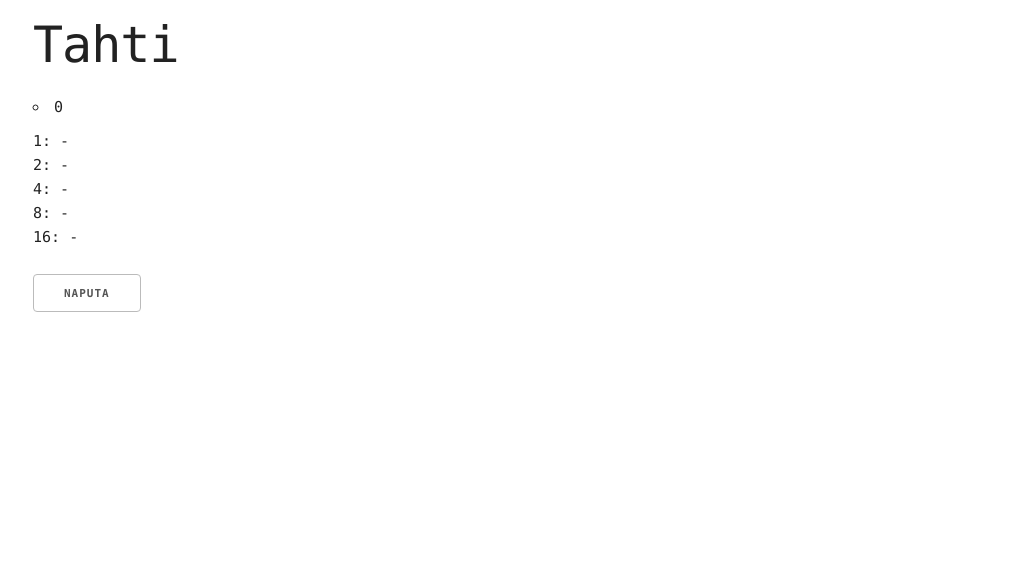
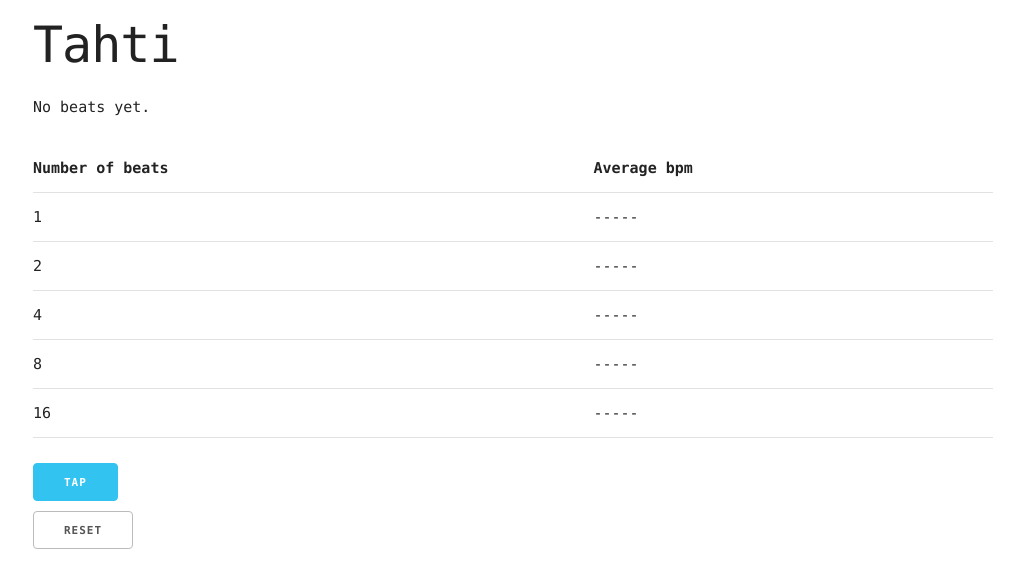
Before and after one commit to suniala/tonart, a React (Create React App) app: page / in a window 1280 px wide. Shown: the top 588 px of the page, without its empty margins (127-1151 px from the left). Built offline with nearby package versions, Linux system fonts and the light colour scheme.

Commit message:
Nicer layout, reset button

```diff
--- a/src/Bpm.tsx
+++ b/src/Bpm.tsx
@@ -10,10 +10,10 @@ interface Props {
 class Bpm extends React.Component<Props, {}> {
     render() {
         return (
-            <div>
-                <span>{this.props.count}: </span>
-                <span>{this.props.bpm ? format.format(this.props.bpm) : '-'}</span>
-            </div>
+            <tr>
+                <td>{this.props.count}</td>
+                <td>{this.props.bpm ? format.format(this.props.bpm) : '-----'}</td>
+            </tr>
         );
     }
 }
--- a/src/Tahti.tsx
+++ b/src/Tahti.tsx
@@ -1,9 +1,6 @@
 import * as React from 'react';
 import * as _ from 'lodash';
 import Bpm from "./Bpm";
-
-interface Props {
-}
 
 interface Beat {
     count: number
@@ -33,8 +30,8 @@ const countBpm = (beatQueue: Beat[], beats: number): number | undefined => {
     }
 };
 
-class Tahti extends React.Component<Props, State> {
-    constructor(props: Props) {
+class Tahti extends React.Component<{}, State> {
+    constructor(props: {}) {
         super(props);
         this.state = {
             beatQueue: [],
@@ -42,7 +39,7 @@ class Tahti extends React.Component<Props, State> {
         };
     }
 
-    private handleNaputa = () => {
+    private handleTap = () => {
         this.setState((prev) => {
             const count = _.isEmpty(prev.beatQueue) ? 1 : (_.last(prev.beatQueue) as Beat).count + 1;
             let beatQueue = _.concat([{count: count, ts: new Date()}], prev.beatQueue);
@@ -59,20 +56,39 @@ class Tahti extends React.Component<Props, State> {
         });
     };
 
+    // noinspection JSUnusedLocalSymbols
+    private handleReset = () => this.setState((prev) => ({beatQueue: [], beatCountBpms: {}}));
+
     render() {
         return (
             <div>
                 <h1>Tahti</h1>
-                <ul>
-                    <li>{this.state.beatQueue.length}</li>
+                <div>
+                    {_.isEmpty(this.state.beatQueue)
+                        ? <p>No beats yet.</p>
+                        : <p>{`Now at beat ${this.state.beatQueue.length}.`}</p>
+                    }
+                </div>
+                <table className="u-full-width">
+                    <thead>
+                    <tr>
+                        <th>Number of beats</th>
+                        <th>Average bpm</th>
+                    </tr>
+                    </thead>
+                    <tbody>
                     <Bpm count={1} bpm={this.state.beatCountBpms.one}/>
                     <Bpm count={2} bpm={this.state.beatCountBpms.two}/>
                     <Bpm count={4} bpm={this.state.beatCountBpms.four}/>
                     <Bpm count={8} bpm={this.state.beatCountBpms.eight}/>
                     <Bpm count={16} bpm={this.state.beatCountBpms.sixteen}/>
-                </ul>
+                    </tbody>
+                </table>
                 <div>
-                    <button onClick={this.handleNaputa}>Naputa</button>
+                    <button className="button-primary" onClick={this.handleTap}>Tap</button>
+                </div>
+                <div>
+                    <button onClick={this.handleReset}>Reset</button>
                 </div>
             </div>
         );
```
